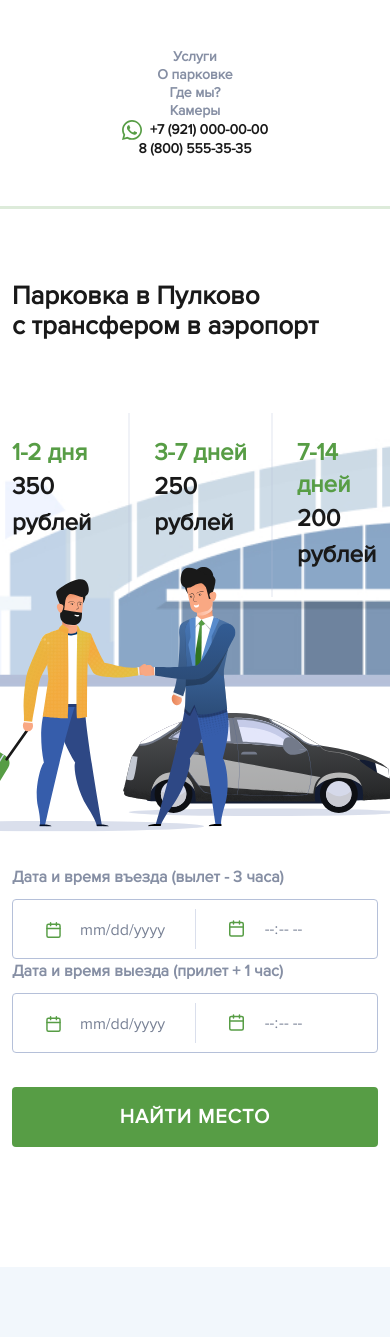
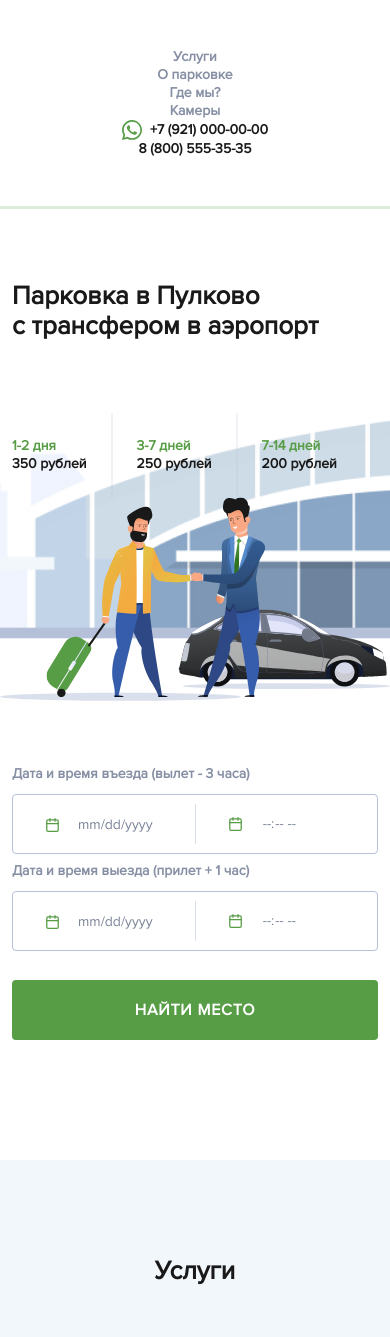
Before and after one commit to Isakwasser/carfly, a Vue app: page / in a window 390 px wide. Shown: the top 1337 px of the page. Built offline with nearby package versions, Linux system fonts and the light colour scheme.

Commit message:
Adaptive Form

```diff
--- a/src/components/styles/text.scss
+++ b/src/components/styles/text.scss
@@ -37,3 +37,34 @@ body {
         line-height: 18px;
     }
 }
+
+.extra24-32 {
+    font-size: 24px;
+    line-height: 36px;
+    @media (max-width: 991px) {
+        font-size: 18px;
+        line-height: 22px;
+    }
+    @media (max-width: 575px) {
+        font-size: 14px;
+        line-height: 18px;
+    }
+}
+
+.semi16-24 {
+    font-size: 16px;
+    line-height: 22px;
+    @media (max-width: 991px) {
+        font-size: 14px;
+        line-height: 18px;
+    }
+}
+
+.text-button {
+    font-size: 20px;
+    line-height: 20px;
+    @media (max-width: 991px) {
+        font-size: 16px;
+        line-height: 18px;
+    }
+}
--- a/src/styles/_form.scss
+++ b/src/styles/_form.scss
@@ -5,19 +5,13 @@
     background-size: cover;
     background-repeat: no-repeat;
     &__duration {
-        // font-family: 'Proxima Nova';
         font-style: normal;
         font-weight: 600;
-        font-size: 24px;
-        line-height: 32px;
         color: $green;
     }
     &__price {
-        // font-family: 'Proxima Nova';
         font-style: normal;
         font-weight: 800;
-        font-size: 24px;
-        line-height: 36px;
         color: $dark;
     }
     &__mini {
@@ -26,7 +20,9 @@
         }
     }
     &__usersImage {
-        transform: scale(1.3) translateX(-10%);
+        @media (min-width: 991px) {
+            transform: scale(1.3) translateX(-10%);
+        }
     }
     form>div {
         flex-grow: 1;
@@ -35,8 +31,6 @@
         // font-family: 'Proxima Nova';
         font-style: normal;
         font-weight: 600;
-        font-size: 16px;
-        line-height: 22px;
         color: $graydark;
         margin-bottom: 11px;
     }
@@ -46,8 +40,6 @@
         // font-family: 'Proxima Nova';
         font-style: normal;
         font-weight: 700;
-        font-size: 20px;
-        line-height: 20px;
         text-align: center;
         letter-spacing: 0.05em;
         text-transform: uppercase;
@@ -76,8 +68,6 @@
                 font-family: 'Proxima Nova';
                 font-style: normal;
                 font-weight: 600;
-                font-size: 16px;
-                line-height: 22px;
                 color: #B5C0D9;
             }
             &::-webkit-datetime-edit {
--- a/src/views/FormView.vue
+++ b/src/views/FormView.vue
@@ -6,16 +6,16 @@
                     <h2 class="pb-5 mb-4">Парковка в&nbsp;Пулково с&nbsp;трансфером в&nbsp;аэропорт</h2>
                     <div class="Form__mini d-flex">
                         <div class="py-4 pe-4">
-                            <div class="Form__duration">1-2 дня</div>
-                            <div class="Form__price">350 рублей</div>
+                            <div class="Form__duration semi24-32">1-2 дня</div>
+                            <div class="Form__price extra24-32">350 рублей</div>
                         </div>
                         <div class="py-4 px-4">
-                            <div class="Form__duration">3-7 дней</div>
-                            <div class="Form__price">250 рублей</div>
+                            <div class="Form__duration semi24-32">3-7 дней</div>
+                            <div class="Form__price extra24-32">250 рублей</div>
                         </div>
                         <div class="py-4 ps-4">
-                            <div class="Form__duration">7-14 дней</div>
-                            <div class="Form__price">200 рублей</div>
+                            <div class="Form__duration semi24-32">7-14 дней</div>
+                            <div class="Form__price extra24-32">200 рублей</div>
                         </div>
                     </div>
                 </div>
@@ -23,8 +23,8 @@
                     <img src="../assets/form_img.svg" alt="" class="img-fluid mt-auto Form__usersImage">
                 </div>
             </div>
-            <form action="#" @submit="submit" class="row pb-4">
-                <div class="col-md-4">
+            <form action="#" @submit="submit" class="row pb-4 semi16-24">
+                <div class="col-md-6 col-lg-4 mb-2">
                     <label for="inDate">Дата и время въезда (вылет - 3 часа)</label>
                     <div class="input">
                         <input required type="date" placeholder="ДД/ММ/ГГ" v-model="startDate">
@@ -32,7 +32,7 @@
                         <div class="dividerBlock"></div>
                     </div>
                 </div>
-                <div class="col-md-4">
+                <div class="col-md-6 col-lg-4">
                     <label for="outDate">Дата и время выезда (прилет + 1 час)</label>
                     <div class="input">
                         <input required type="date" placeholder="ДД/ММ/ГГ" v-model="endDate">
@@ -40,9 +40,9 @@
                         <div class="dividerBlock"></div>
                     </div>
                 </div>
-                <div class="col-md-4">
+                <div class="col-lg-4">
                     <label for="s">&nbsp;</label>
-                    <div class="">
+                    <div class="text-button">
                         <button class="Form__success w-100">Найти место</button>
                     </div>
                 </div>
```
